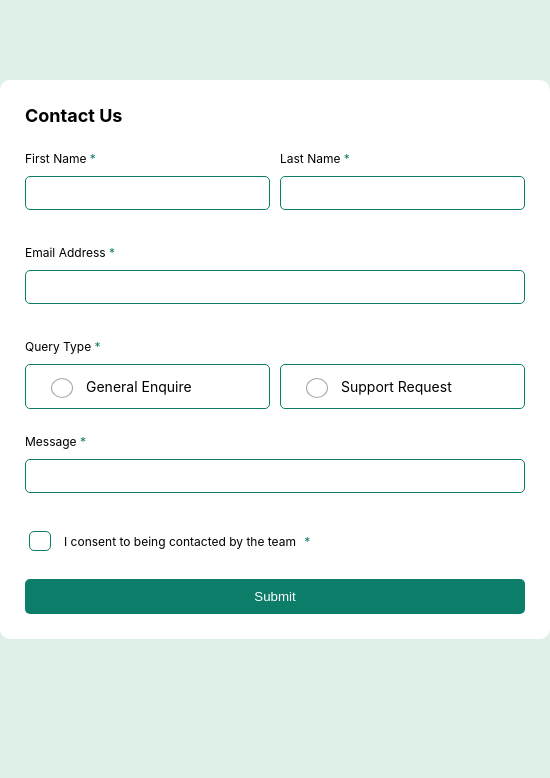
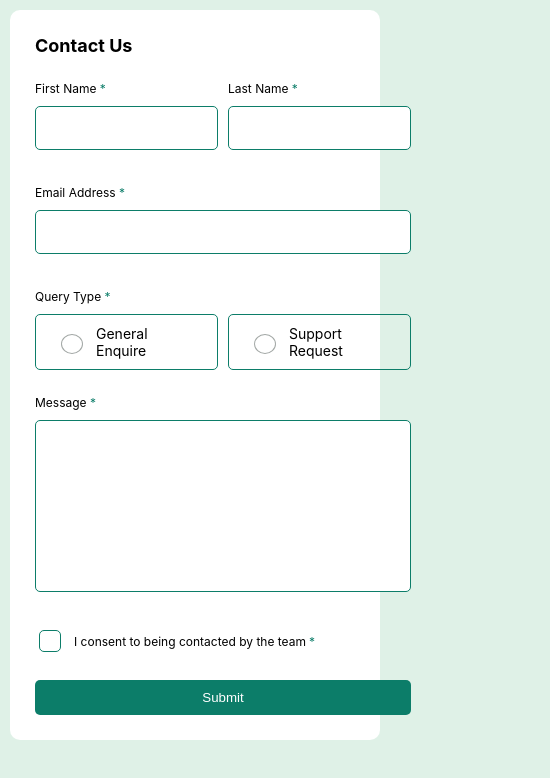
Before and after one commit to juliamazzoni/contact_form, a React (Create React App) app: page / in a window 390 px wide. Shown: the top 778 px of the page, 550 px wide, since content can reach past the window. Built offline with nearby package versions, Linux system fonts and the light colour scheme.

Commit message:
Add mobile design

```diff
--- a/src/App.css
+++ b/src/App.css
@@ -3,10 +3,14 @@
   /* border: 1px solid red; */
 }
 
+html::-webkit-scrollbar {
+  display: none; /* Chrome, Safari, and Edge */
+}
+
 body {
   background-color:  hsl(148, 38%, 91%);
   box-sizing: border-box;
-  margin: 0;
+  margin: 10px;
   padding: 0;
 }
 
@@ -40,14 +44,19 @@ body {
   font-size: 15px;
 }
 
+.container {
+  margin: auto;
+
+}
+
 .form-container {
-  width: 500px;
-  margin: 80px auto;
   padding: 25px;
   background-color: #fff;
   border-radius: 10px;
   display: grid;
   gap: 25px;
+  margin: auto;
+  max-width: 700px;
 }
 
 .form-container h1 {
@@ -63,13 +72,13 @@ body {
 
 .form input {
   border-radius: 5px;
-  height: 30px;
+  height: 40px;
   border: 1px solid hsl(169, 82%, 27%);
-  padding-left: 20px;
+  text-indent: 20px;
 }
 
 .form input:focus,
-.message textarea:focus {
+.input textarea:focus {
   outline: 1px solid hsl(169, 82%, 27%);
 }
 
@@ -84,7 +93,7 @@ body {
 .firstName-lastName,
 .query-options {
   display: grid;
-  grid-template-columns: repeat(2, 1fr);
+  grid-template-columns: 1fr;
   gap: 10px;
 }
 
@@ -92,7 +101,6 @@ body {
   display: flex;
   flex-direction: column;
   gap: 10px;
-  width: 100%;
 }
 
 .query-options div {
@@ -107,6 +115,7 @@ body {
 
 .query-options input {
   appearance: none;
+  padding-left: 20px;
   height: 20px;
   border-radius: 50%;
   border: 1px solid hsl(150, 3%, 65%);
@@ -120,15 +129,15 @@ body {
   box-shadow: inset 0 0 0 4px hsl(0, 0%, 100%);
 }
 
-.message textarea {
-  height: 100px;
+.input textarea {
+  height: 150px;
   border-radius: 5px;
   border: 1px solid hsl(169, 82%, 27%);
   padding: 10px;
   resize: none;
 }
 
-.message textarea:hover {
+.input textarea:hover {
   cursor: pointer;
 }
 
@@ -150,7 +159,7 @@ body {
 }
 
 .checkbox span {
-  margin-left: 5px;
+  margin-left: 3px;
 }
 
 .checkbox div {
@@ -162,6 +171,7 @@ body {
 
 .checkbox input {
   display: flex;
+  padding: 10px;
   appearance: none;
   height: 20px;
   outline: none;
@@ -180,7 +190,7 @@ body {
   position: absolute;
   left: 50%;
   top: 50%;
-  transform: translate(-50%, -50%);
+  transform: translate(-80%, -50%);
 }
 
 .green-background {
@@ -189,7 +199,7 @@ body {
 }
 
 .green {
-  color: hsl(169, 82%, 27%);;
+  color: hsl(169, 82%, 27%);
 }
 
 .transparent {
@@ -199,3 +209,14 @@ body {
 .errors {
   color: red;
 }
+
+@media (min-width: 375px){
+
+  .firstName-lastName,
+  .query-options {
+    display: grid;
+    grid-template-columns: repeat(2, 1fr);
+    gap: 10px;
+  }
+
+}
--- a/src/App.js
+++ b/src/App.js
@@ -10,7 +10,7 @@ function App() {
   return (
     <div>
         {messageSent === true && <Toast />}
-      <div>
+      <div >
         <ContactForm setMessageSent={setMessageSent} />
       </div>
     </div>
--- a/src/ContactForm.jsx
+++ b/src/ContactForm.jsx
@@ -6,8 +6,6 @@ export const ContactForm = ({setMessageSent}) => {
 
   const [formData, setFormData] = useState({})
   const [errors, setErrors] = useState({})
-
-  console.log(formData)
 
   const handleSubmit = (e) => {
     e.preventDefault();
@@ -22,7 +20,6 @@ export const ContactForm = ({setMessageSent}) => {
       setTimeout(() => {
         setMessageSent(false)
       }, 3000);
-      console.log(formData)
     }
   }
 
--- a/src/InputField.jsx
+++ b/src/InputField.jsx
@@ -23,11 +23,11 @@ export const InputField = ({inputClassName, label, name, value1, value2, option1
     (<div>
       <div className={inputClassName}>
         {label && <label >{label} <span className="green">*</span></label>}
-        {inputClassName === 'message' ?
+        {name === 'message' ?
         <textarea name={name} type={type} onChange={handleOnChange}  ></textarea> :
         <input type={type} name={name} onChange={handleOnChange} />}
         <div>
-        {text && <p>{text} <span className="green">*</span></p>}
+        {text && <p>{text}<span className="green">*</span></p>}
         {inputClassName !== 'checkbox' && errors && <span className="errors">{errors}</span>}
         </div>
       </div>
```
